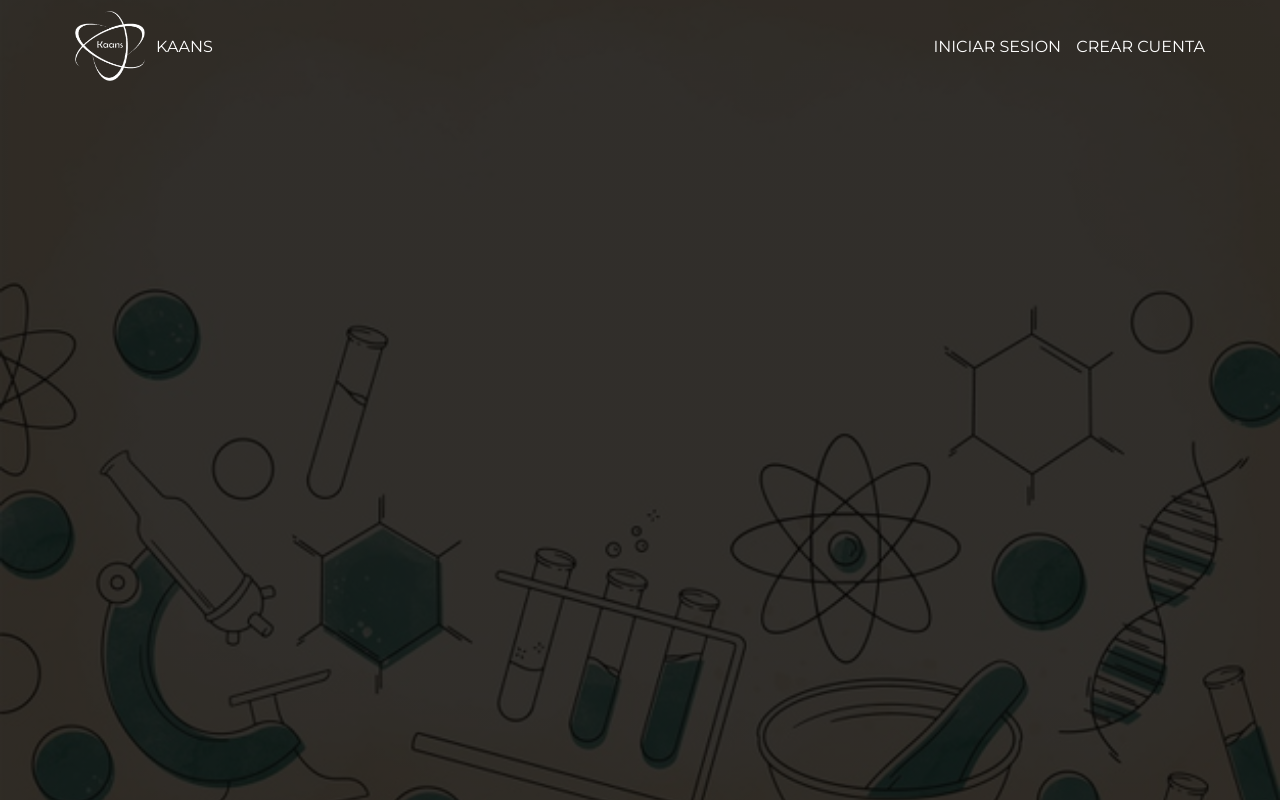
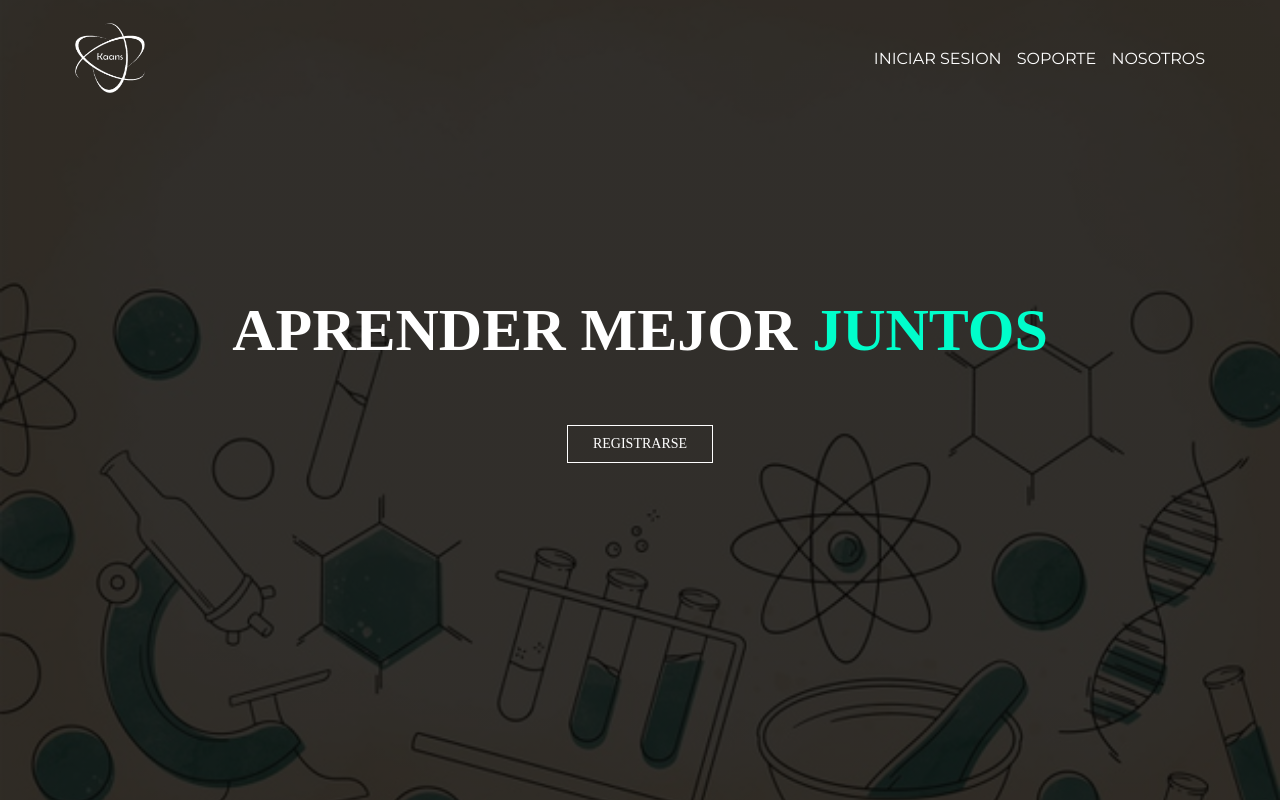
Before and after one commit to ArmandoYaelRiveraLopez/5IV7KAANSEQUIPO1.github.io, a plain HTML site: page index.HTML in a window 1280 px wide. Drawn offline with Linux system fonts and the light colour scheme.

Commit message:
se agrego el texto central y se cambaron los botones

```diff
--- a/STYLE/Style.css
+++ b/STYLE/Style.css
@@ -50,6 +50,7 @@ background-size: cover;
     justify-content: space-between;
     padding-left: 5%;
     padding-right: 5%;
+    padding-top: 12px;
 
 }
 
@@ -110,28 +111,36 @@ background-size: cover;
     float: left;
 
 }
-.box {
 
+.welcome-text {
+	position: relative;
+	width: 100%;
+	height: 300px;
+	margin-top: 15%;
+	text-align: center;
+}
+.welcome-text h1 {
+	text-align: center;
+	color: #fff;
+	text-transform: uppercase;
+	font-size: 60px;
+}
+.welcome-text h1 span {
+	color: #00fecb;
+}
+.welcome-text a {
+	border: 1px solid #fff;
+	padding: 10px 25px;
+	text-decoration: none;
+	text-transform: uppercase;
+	font-size: 14px;
+	margin-top: 20px;
+	display: inline-block;
+	color: #fff;
+}
+.welcome-text a:hover {
 
-    display: block;
-
-
+	background: #fff;
+    color: #333;
 
 }
-
-.images{
-
-    object-fit: fill;
-
-}
-
-.pack{
-
-
-    width: 50%;
-    height: auto;
-    height: 20px;
-
-    color: blanchedalmond;
-
-}
--- a/index.HTML
+++ b/index.HTML
@@ -6,6 +6,7 @@
 <LINK href="STYLE/Style.css" rel="stylesheet"/>
 <link rel="preconnect" href="https://fonts.gstatic.com">
 <link href="https://fonts.googleapis.com/css2?family=Montserrat&display=swap" rel="stylesheet">
+<link href="https://fonts.googleapis.com/css2?family=Poppins:wght@400;600;700;900&display=swap" rel="stylesheet">
 
 <body>
 
@@ -15,7 +16,6 @@
             <div class="flex-box">
 
                 <img src="IMG/logo2.png" alt="" width="70px" height="70px" class="align-left">
-                <p class="align-left">KAANS</p>
 
 
 
@@ -24,13 +24,22 @@
             <div >
 
                 <a href=""> INICIAR SESION </a>
-                <a href=""> CREAR CUENTA   </a>
+                <a href=""> SOPORTE  </a>
+                <a href=""> NOSOTROS  </a>
 
             </div>
 
         </div>
 
     </nav>
+
+    <div class="welcome-text">
+        <h1>
+        Aprender mejor <span>Juntos</span></h1>
+        <a href="#">Registrarse</a>
+    </div>
+
+
 
     <div class="">
 
```
